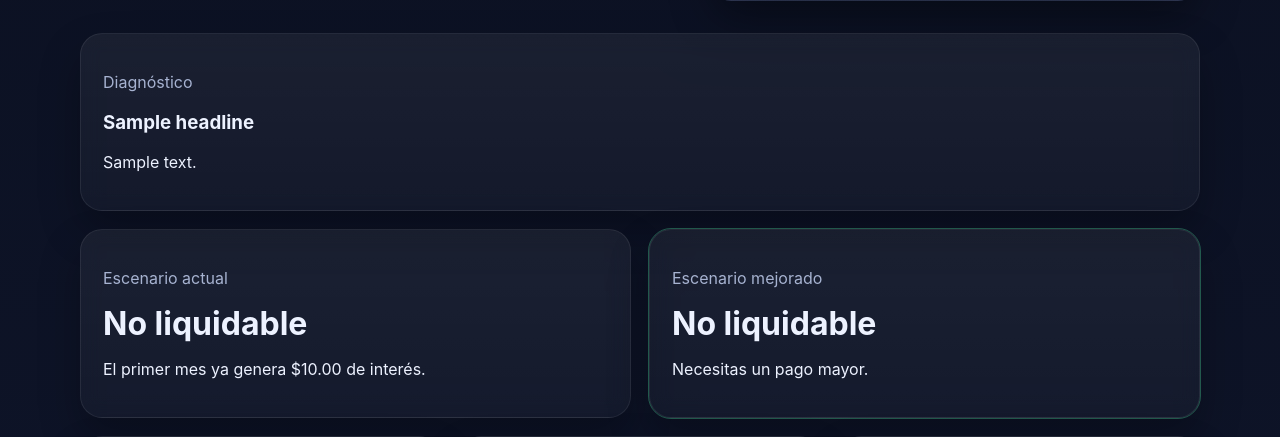
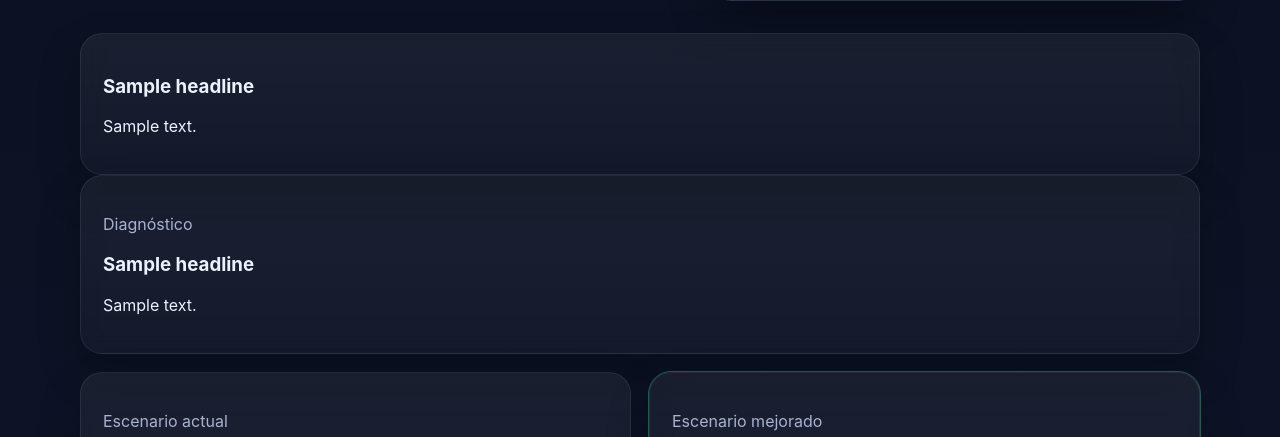
Before and after one commit to DanielMB2003/debt-safe, a FastAPI app: template app/templates/home.html in a window 1280 px wide. Shown: the part 692-1129 px from the top of the page. Run offline with FastAPI, Linux system fonts and the light colour scheme; the template is opened without the code that fills it: most values are stand-ins (such as "Sample title", 1, 10 or a date in 2020); form fields are guessed from the names that the template uses.

Commit message:
Agregar Profundidad

```diff
--- a/app/services/debt_service.py
+++ b/app/services/debt_service.py
@@ -3,6 +3,12 @@ from app.models.debt import DebtInput
 
 
 def compare_debt_scenarios(data: DebtInput) -> dict:
+
+    if not current["payoff_possible"]:
+        headline = "Tu pago actual NO reduce tu deuda."
+    else:
+        headline = f"Podrías ahorrar {months_saved} meses y ${interest_saved:,.2f}."
+
     current = simulate_debt(
         balance=data.balance,
         annual_rate=data.annual_rate,
--- a/app/templates/partials/debt_results.html
+++ b/app/templates/partials/debt_results.html
@@ -1,3 +1,8 @@
+<div class="card headline-card {{ results.health_score }}">
+  <h3>{{ results.headline }}</h3>
+  <p>{{ results.summary }}</p>
+</div>
+
 <div class="results-stack">
   <div class="card headline-card {{ results.health_score }}">
     <p class="eyebrow">Diagnóstico</p>
```
